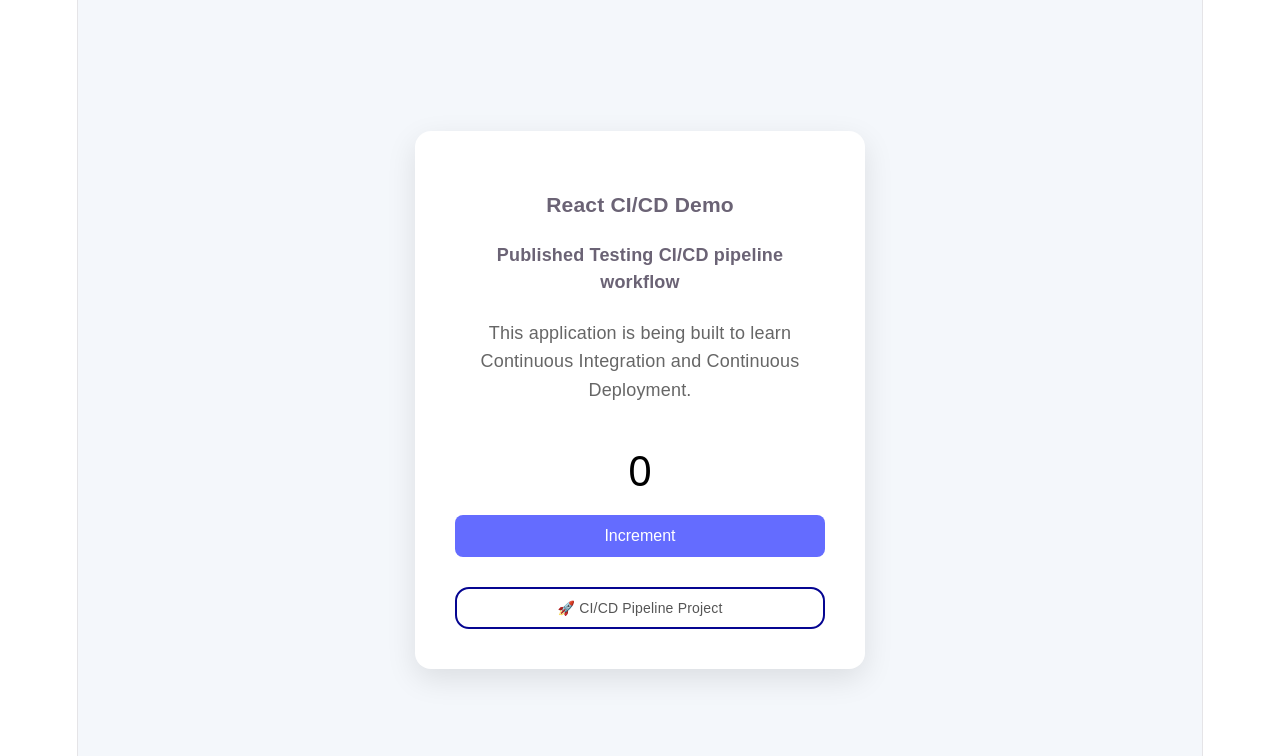
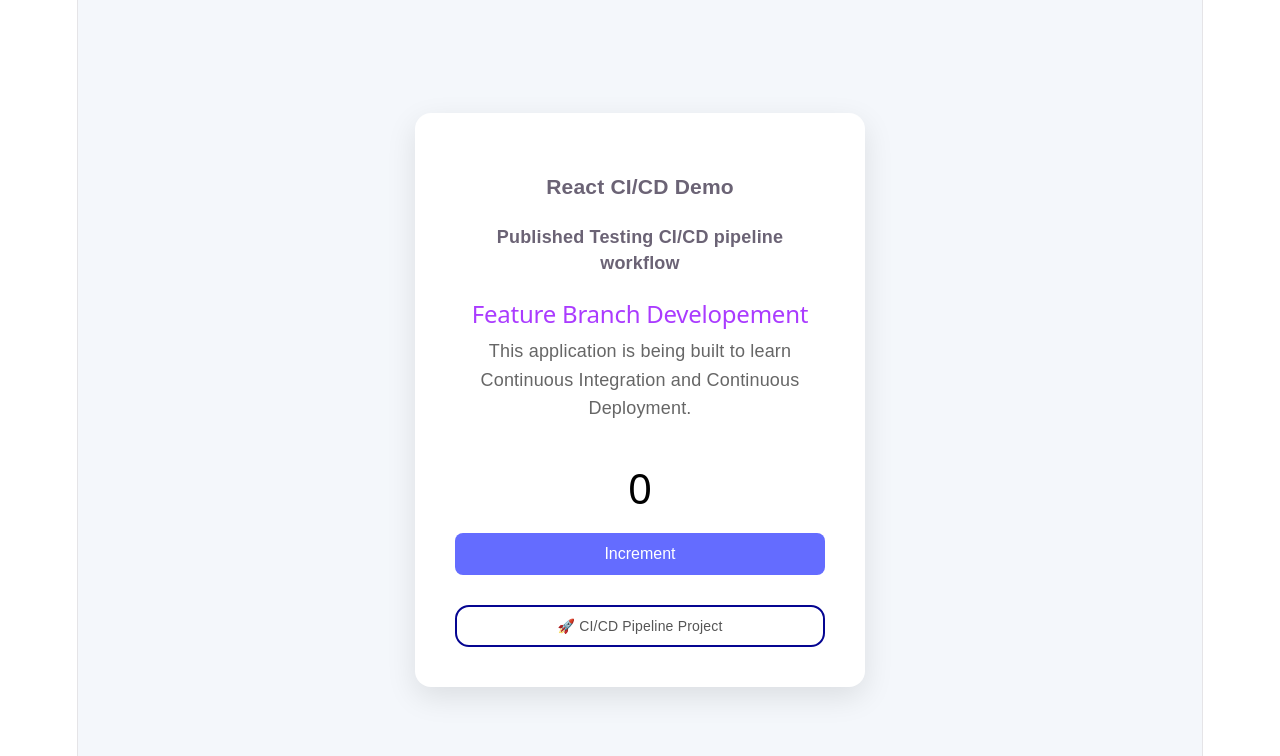
Before and after one commit to Debjit7980/react-cicd-demo, a React (Vite) app: page / in a window 1280 px wide. Shown: the top 756 px of the page. Built offline with nearby package versions, Linux system fonts and the light colour scheme.

Commit message:
Added Feature branch development message

```diff
--- a/src/App.jsx
+++ b/src/App.jsx
@@ -9,6 +9,7 @@ function App() {
       <div className="card">
         <h3>React CI/CD Demo</h3>
         <h4>Published Testing CI/CD pipeline workflow</h4>
+        <h2>Feature Branch Developement</h2>
         <p className="description">
           This application is being built to learn
           Continuous Integration and Continuous Deployment.
--- a/src/index.css
+++ b/src/index.css
@@ -85,6 +85,7 @@ h1 {
 h2 {
   font-size: 24px;
   line-height: 118%;
+  color:#aa3bff;
   letter-spacing: -0.24px;
   margin: 0 0 8px;
   @media (max-width: 1024px) {
```
